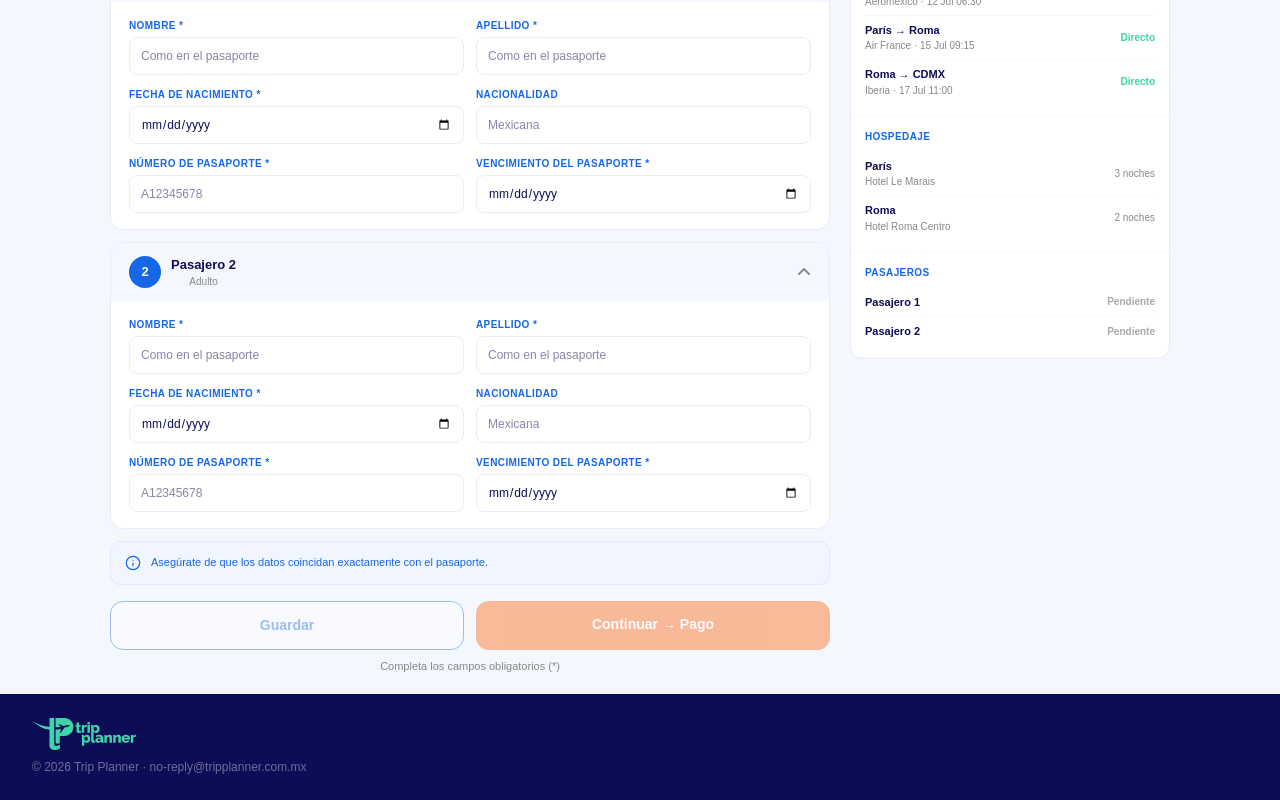
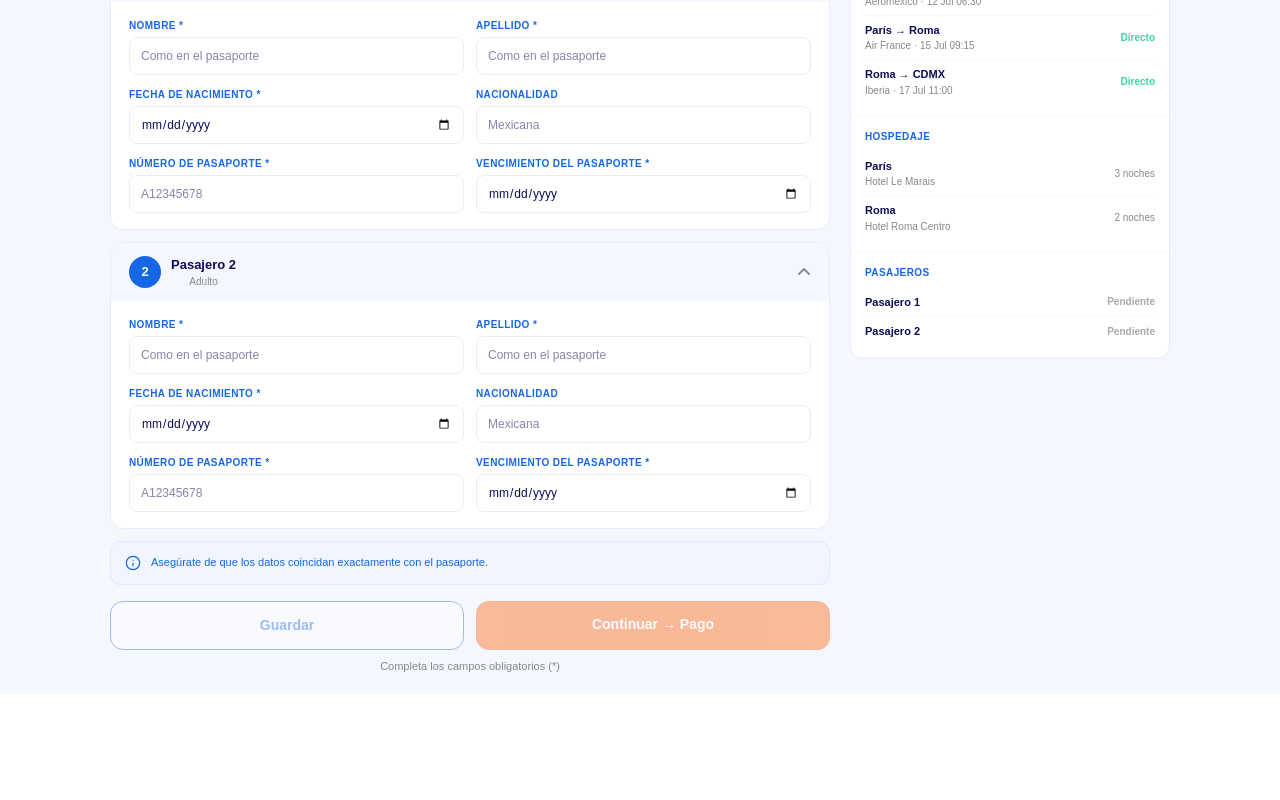
Before and after one commit to barreradionisio/trip-planner, a Next.js app: page /pasajeros-flujo in a window 1280 px wide. Shown: the part 201-1001 px from the top of the page. After the commit the page ends 895 px from the top, so only its background shows below. Built offline with nearby package versions, Linux system fonts and the light colour scheme.

Commit message:
quitar footer pasajeros-flujo

```diff
--- a/app/pasajeros-flujo/page.tsx
+++ b/app/pasajeros-flujo/page.tsx
@@ -319,12 +319,7 @@ export default function PasajerosFlujo() {
 
         </div>
 
-        {/* FOOTER */}
-        <footer style={{ background: "#0D0C56", padding: "24px 32px", display: "flex", flexDirection: "column", alignItems: "flex-start", marginTop: "auto", gap: "8px" }}>
-          <Logo variant="teal" />
-          <p style={{ fontSize: "12px", color: "rgba(255,255,255,0.4)", margin: 0 }}>© 2026 Trip Planner · no-reply@tripplanner.com.mx</p>
-        </footer>
-      </div>
+        </div>
     </>
   );
 }
```
